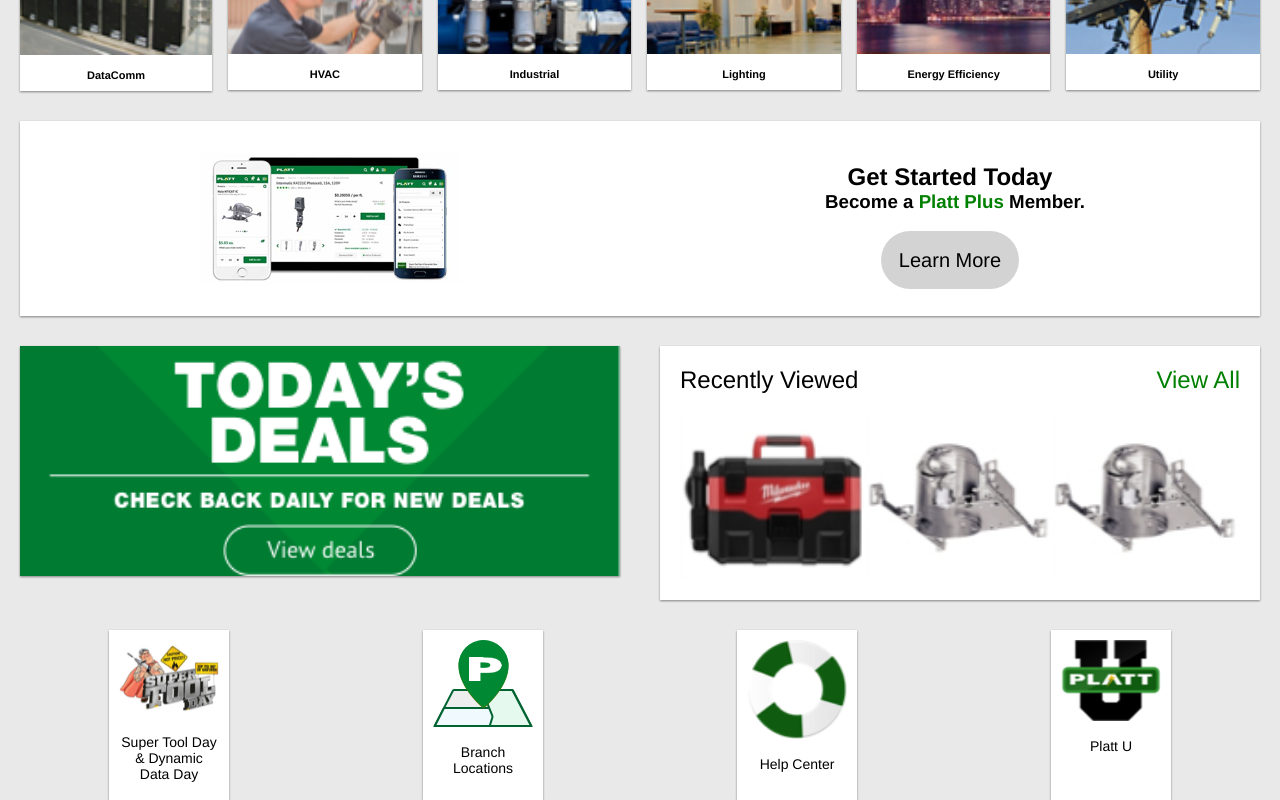
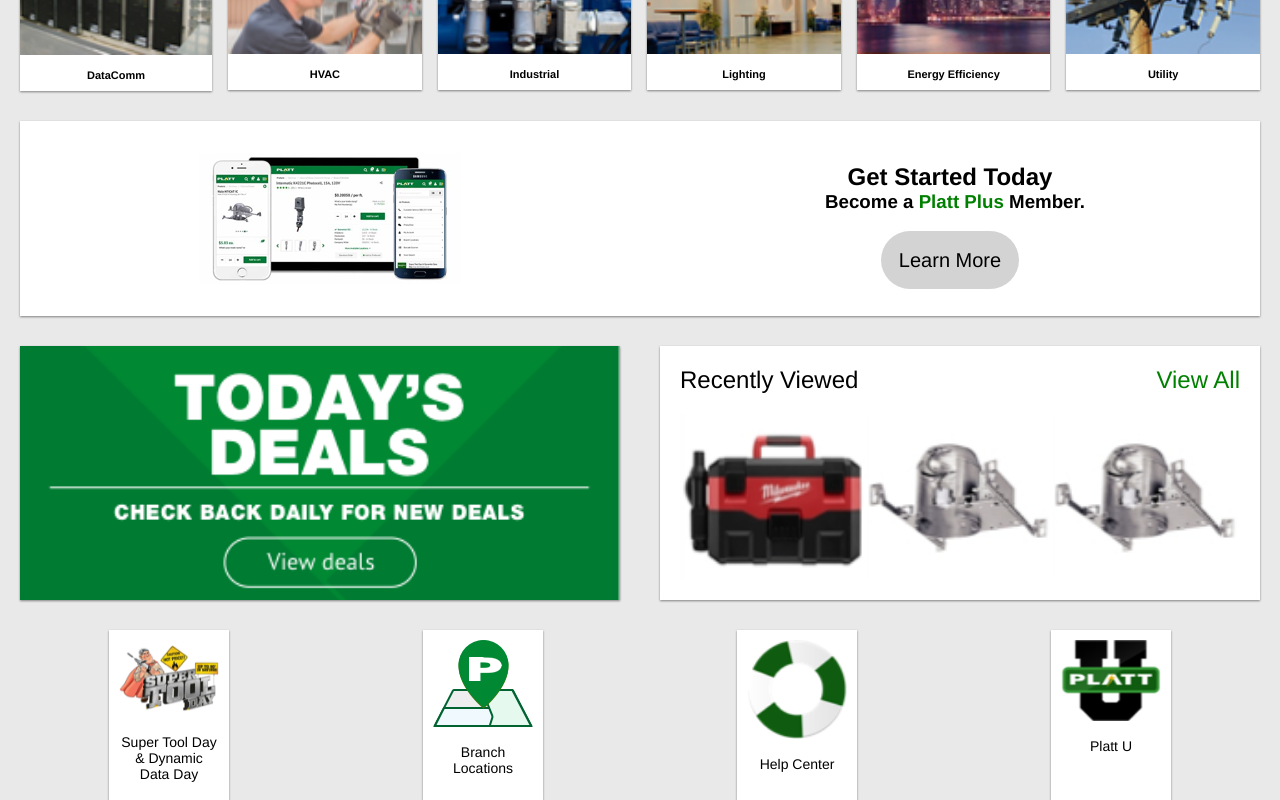
Before and after one commit to incrediblecrayon/platt_test, a Vue app: page / in a window 1280 px wide. Shown: the part 478-1278 px from the top of the page. Built offline with nearby package versions, Linux system fonts and the light colour scheme.

Commit message:
Small adjustment to css to account for item height.

```diff
--- a/public/app.css
+++ b/public/app.css
@@ -300,7 +300,7 @@
 
 .front-page-info-element-deal-wrapper{
     grid-area: deals;
-    max-height: 230px;
+    max-height: 270px;
     overflow: hidden;
     background-image: url('panel/deal.png');
     background-repeat:no-repeat;
```
